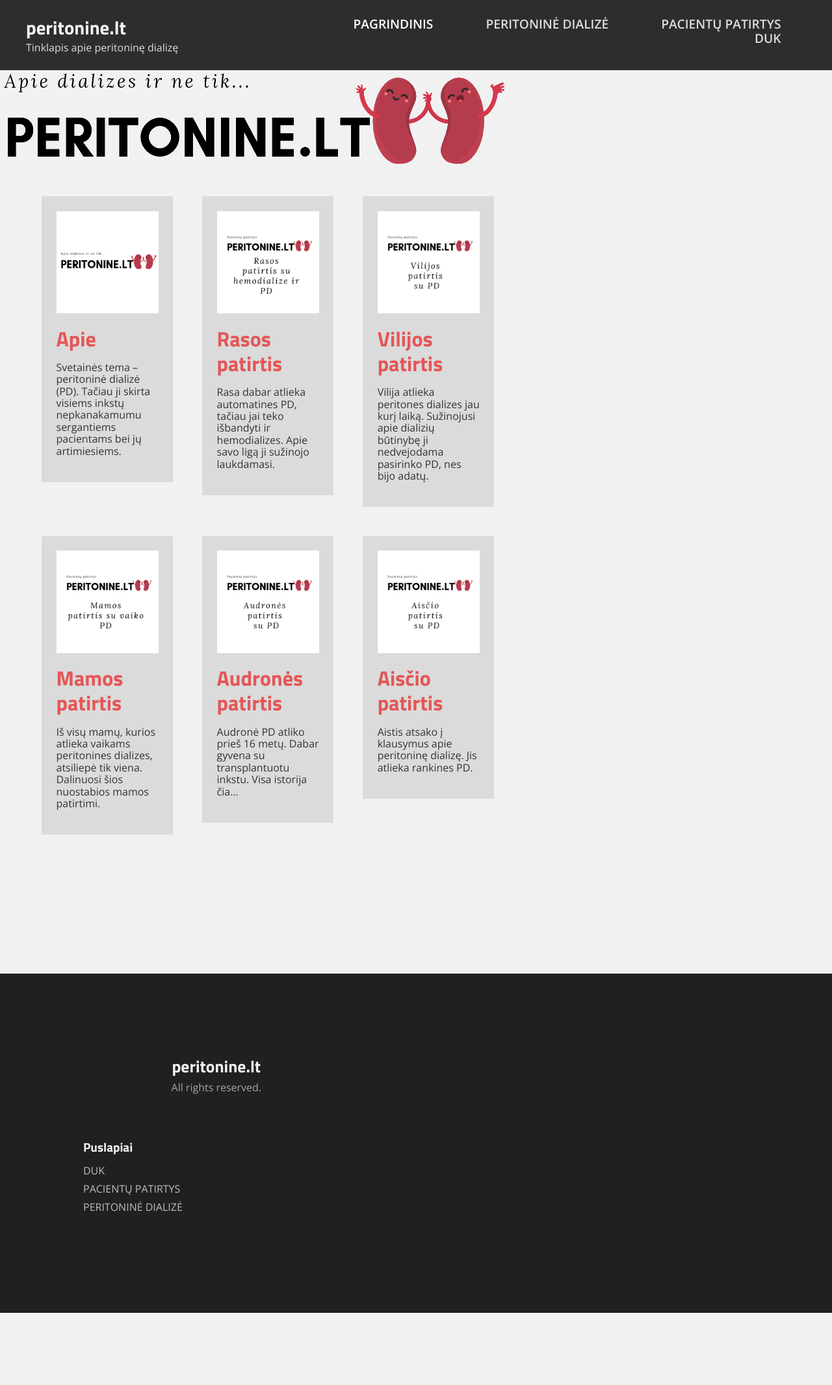
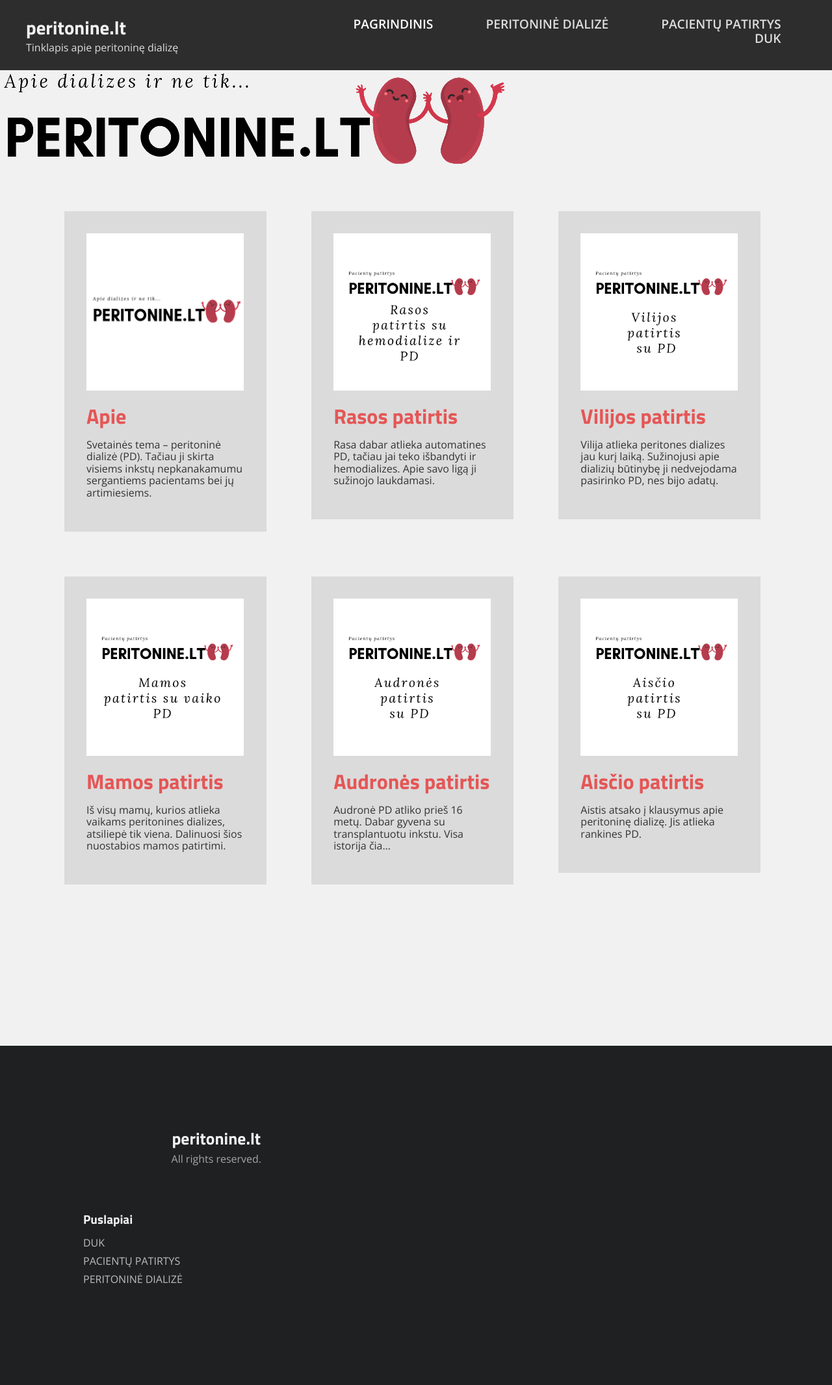
Before and after one commit to artms/peritonine, a Jekyll site: the page built from index.html, in a window 1280 px wide. Shown: the whole page at 65% size. Built offline with Jekyll 4.4.1, drawn with Linux system fonts in a browser that asks for light colours; before the commit the page ends 2020 px from its top, so only the background shows below that.

Commit message:
Restore left content margin on wide screens
The 5% content padding had been placed on .content-area and zeroed out
in the desktop media query, so pages lost their left margin above
1201px. Match the original theme instead: the padding lives on
.site-content at all widths, content pages use .content-area (65% wide
on desktop, as in the original) and the front page uses the theme's
.content-area-full wrapper at full width. Also drop the extra 5%
padding added to .front-page-posts, which the original does not have.

Co-authored-by: Copilot App <223556219+Copilot@users.noreply.github.com>

```diff
--- a/_layouts/default.html
+++ b/_layouts/default.html
@@ -18,7 +18,7 @@
       <img src="{{ '/assets/images/logo/cropped-output-onlinepngtools-1.png' | relative_url }}" width="780" height="149" alt="{{ site.title }}">
     </div>
     <div id="content" class="site-content">
-      <div id="primary" class="content-area">
+      <div id="primary" class="{% if page.url == '/' %}content-area-full{% else %}content-area{% endif %}">
         <main id="main" class="site-main">
           {{ content }}
         </main>
--- a/assets/css/style.css
+++ b/assets/css/style.css
@@ -23,8 +23,9 @@ a { color: #21759b; }
 
 /* Content */
 .header-container { width: 100%; }
-.site-content { width: 100%; }
-.content-area { width: 100%; margin: 0 0 10% 0; padding: 0 5%; }
+.site-content { width: 100%; padding: 5%; overflow: auto; }
+.content-area { width: 100%; float: left; margin: 0 0 10% 0; }
+.content-area-full { width: 100%; float: left; margin: 0 0 10% 0; }
 .entry-header { margin: 5% 0 3% 0; }
 .entry-title { font-family: 'Titillium Web', sans-serif; color: #2d2d2d; margin: 0 0 0.4em 0; font-size: 2em; line-height: 1.2; }
 .entry-content { font-size: 1rem; line-height: 1.7; overflow-wrap: break-word; }
@@ -35,7 +36,7 @@ a { color: #21759b; }
 .entry-content ul ul { list-style: circle; }
 
 /* Front page */
-.front-page-posts { overflow: auto; width: 100%; padding: 5%; }
+.front-page-posts { overflow: auto; width: 100%; }
 .front-page-post { width: 100%; margin: 0 0 5% 0; background: rgba(0,0,0,0.09); padding: 10%; float: left; }
 .front-page-post-image { width: 100%; text-align: center; }
 .front-page-post h2 { color: #000; margin: 0.5em 0; font-family: 'Titillium Web', sans-serif; }
@@ -66,8 +67,7 @@ a { color: #21759b; }
   .bizto-menu { text-align: right; }
   .menu-container { padding: 0; float: right; width: 80%; }
   .menu-container ul li { padding: 0 2.0em; display: inline-block; width: auto; }
-  .content-area { width: 65%; margin: 0 5% 10% 0; padding: 0; }
-  .front-page-posts { padding: 5%; }
+  .content-area { width: 65%; margin: 0 5% 10% 0; }
   .front-page-post { width: 27%; margin: 0 3% 6% 3%; padding: 3%; }
   .front-page-post:nth-child(3n+1) { clear: both; float: left; }
   .site-logo { width: 40%; }
```
